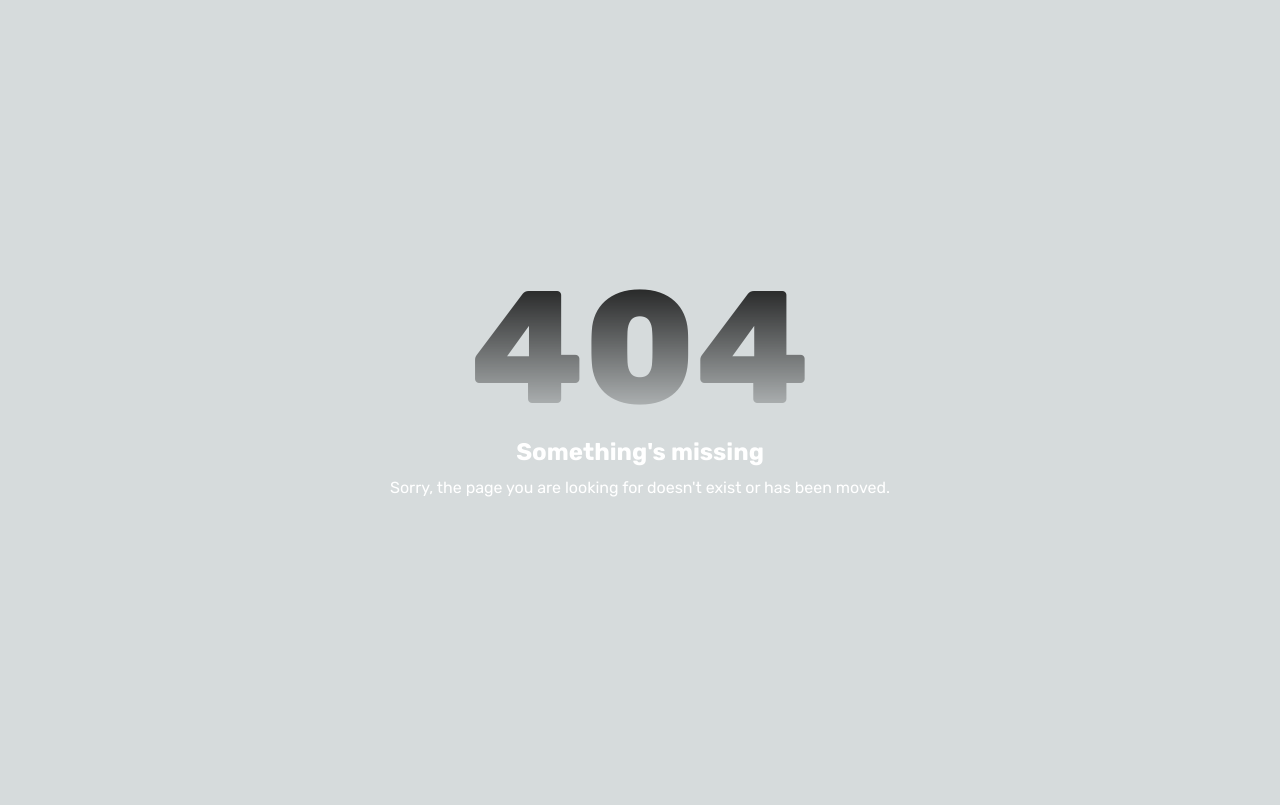
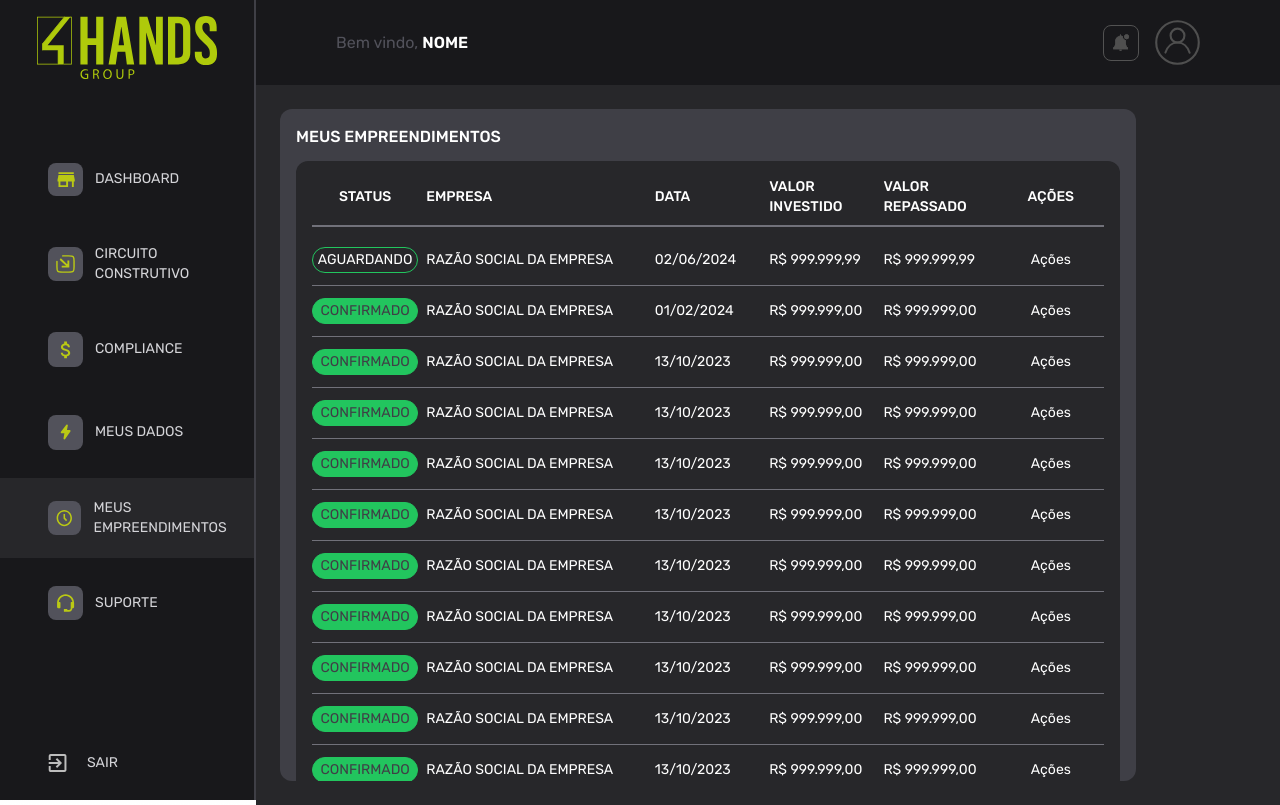
Before and after one commit to douglasc-c/jb-next, a Next.js app: page /pt-BR/myventures in a window 1280 px wide. Before the commit this address had no page. Built offline with nearby package versions, Linux system fonts and the light colour scheme.

Commit message:
feat(myventures):create layout page

```diff
--- a/src/app/[locale]/(authenticated)/bussines/page.tsx
+++ /dev/null
@@ -1,32 +0,0 @@
-'use client'
-
-import { useLayoutContext } from '@/context/layout-context'
-// import Image from 'next/image'
-
-export default function Bussines() {
-  const { textMyData } = useLayoutContext()
-
-  // const data = {
-  //   name: 'Joao',
-  //   lastName: 'Anastacio',
-  //   email: 'joao@gmail.com',
-  //   documentNumber: '123.1234.123-12',
-  //   dateOfBith: '01/01/1993',
-  //   country: 'Brasil',
-  //   address: 'Rua Joao Nastacio',
-  //   city: 'Curitiba',
-  //   password: '123456',
-  //   confirmPassword: '123456',
-  // }
-
-  return (
-    <main className="bg-zinc-800 h-[calc(90vh)] flex flex-col p-6 pr-36">
-      <div className="flex flex-col p-4 bg-zinc-700 rounded-xl space-y-3">
-        <h1 className="uppercase font-medium">{textMyData.myData}</h1>
-        <div className="flex flex-col p-10 bg-zinc-800 rounded-xl space-y-10">
-
-        </div>
-      </div>
-    </main>
-  )
-}
--- a/src/app/[locale]/(authenticated)/contracts/page.tsx
+++ b/src/app/[locale]/(authenticated)/constructioncircuit/page.tsx
@@ -1,11 +1,11 @@
 'use client'
 
-import { ConstructionCircuit } from '@/components/cards/construction-circuit'
+import { Contract } from '@/components/cards/contract'
 import { useLayoutContext } from '@/context/layout-context'
 // import Image from 'next/image'
 
-export default function Contracts() {
-  const { textContracts } = useLayoutContext()
+export default function ConstructionCircuit() {
+  const { textConstructionCircuit } = useLayoutContext()
 
   const data = [
     {
@@ -33,11 +33,10 @@ export default function Contracts() {
   return (
     <main className="bg-zinc-800 h-[calc(90vh)] flex flex-col p-6 pr-36">
       <div className="flex flex-col p-4 bg-zinc-700 rounded-xl space-y-3 overflow-y-auto max-h-md relative">
-        <h1 className="uppercase font-medium">{textContracts.constructionCircuit}</h1>
+        <h1 className="uppercase font-medium">{textConstructionCircuit.constructionCircuit}</h1>
         {data.map((item, index) => (
-          <ConstructionCircuit key={index} data={item} />
+          <Contract key={index} data={item} />
         ))}
-        {/* <div className="absolute inset-x-0 bottom-0 h-16 bg-gradient-to-t from-black to-transparent pointer-events-none" /> */}
       </div>
     </main>
   )
--- a/src/app/[locale]/(authenticated)/dashboard/page.tsx
+++ b/src/app/[locale]/(authenticated)/dashboard/page.tsx
@@ -16,6 +16,30 @@ export default function Dashboard() {
     balance: textDataInvestments.balanceInvested,
     type: textDataInvestments.invested,
   }
+
+  const data = [
+    {
+      status: 'AGUARDANDO',
+      empresa: 'RAZÃO SOCIAL DA EMPRESA',
+      data: '02/06/2024',
+      valorInvestimento: 'R$ 999.999,99',
+      valorRepassado: 'R$ 999.999,99',
+    },
+    {
+      status: 'CONFIRMADO',
+      empresa: 'RAZÃO SOCIAL DA EMPRESA',
+      data: '01/02/2024',
+      valorInvestimento: 'R$ 999.999,00',
+      valorRepassado: 'R$ 999.999,00',
+    },
+    {
+      status: 'CONFIRMADO',
+      empresa: 'RAZÃO SOCIAL DA EMPRESA',
+      data: '13/10/2023',
+      valorInvestimento: 'R$ 999.999,00',
+      valorRepassado: 'R$ 999.999,00',
+    },
+  ]
 
   return (
     <main className="bg-zinc-800 h-[calc(90vh)] flex flex-col items-start p-6 pr-36 space-y-4">
@@ -46,7 +70,7 @@ export default function Dashboard() {
         <NewOpportunities />
       </section>
       <section className="flex w-full space-x-6">
-        <MyContracts />
+        <MyContracts  bgColor="bg-zinc-700" data={data} />
       </section>
     </main>
   )
--- a/src/app/[locale]/(authenticated)/layout.tsx
+++ b/src/app/[locale]/(authenticated)/layout.tsx
@@ -115,8 +115,12 @@ export default async function RootLayout({
     ),
   }
 
-  const textContracts = {
+  const textConstructionCircuit = {
     constructionCircuit: t('TextLang.constructionCircuit'),
+  }
+
+  const textMyVentures = {
+    myVentures: t('TextLang.myVentures'),
   }
 
   const layoutValue: LayoutContextProps = {
@@ -126,7 +130,8 @@ export default async function RootLayout({
     textMyContracts,
     textMyData,
     textCompliance,
-    textContracts,
+    textConstructionCircuit,
+    textMyVentures,
     locale,
   }
 
--- /dev/null
+++ b/src/app/[locale]/(authenticated)/myventures/page.tsx
@@ -0,0 +1,161 @@
+'use client'
+
+import { MyContracts } from '@/components/cards/my-contracts'
+import { useLayoutContext } from '@/context/layout-context'
+// import Image from 'next/image'
+
+export default function MyVentures() {
+  const { textMyVentures } = useLayoutContext()
+
+  const data = [
+    {
+      status: 'AGUARDANDO',
+      empresa: 'RAZÃO SOCIAL DA EMPRESA',
+      data: '02/06/2024',
+      valorInvestimento: 'R$ 999.999,99',
+      valorRepassado: 'R$ 999.999,99',
+    },
+    {
+      status: 'CONFIRMADO',
+      empresa: 'RAZÃO SOCIAL DA EMPRESA',
+      data: '01/02/2024',
+      valorInvestimento: 'R$ 999.999,00',
+      valorRepassado: 'R$ 999.999,00',
+    },
+    {
+      status: 'CONFIRMADO',
+      empresa: 'RAZÃO SOCIAL DA EMPRESA',
+      data: '13/10/2023',
+      valorInvestimento: 'R$ 999.999,00',
+      valorRepassado: 'R$ 999.999,00',
+    },
+    {
+      status: 'CONFIRMADO',
+      empresa: 'RAZÃO SOCIAL DA EMPRESA',
+      data: '13/10/2023',
+      valorInvestimento: 'R$ 999.999,00',
+      valorRepassado: 'R$ 999.999,00',
+    },
+    {
+      status: 'CONFIRMADO',
+      empresa: 'RAZÃO SOCIAL DA EMPRESA',
+      data: '13/10/2023',
+      valorInvestimento: 'R$ 999.999,00',
+      valorRepassado: 'R$ 999.999,00',
+    },
+    {
+      status: 'CONFIRMADO',
+      empresa: 'RAZÃO SOCIAL DA EMPRESA',
+      data: '13/10/2023',
+      valorInvestimento: 'R$ 999.999,00',
+      valorRepassado: 'R$ 999.999,00',
+    },
+    {
+      status: 'CONFIRMADO',
+      empresa: 'RAZÃO SOCIAL DA EMPRESA',
+      data: '13/10/2023',
+      valorInvestimento: 'R$ 999.999,00',
+      valorRepassado: 'R$ 999.999,00',
+    },
+    {
+      status: 'CONFIRMADO',
+      empresa: 'RAZÃO SOCIAL DA EMPRESA',
+      data: '13/10/2023',
+      valorInvestimento: 'R$ 999.999,00',
+      valorRepassado: 'R$ 999.999,00',
+    },
+    {
+      status: 'CONFIRMADO',
+      empresa: 'RAZÃO SOCIAL DA EMPRESA',
+      data: '13/10/2023',
+      valorInvestimento: 'R$ 999.999,00',
+      valorRepassado: 'R$ 999.999,00',
+    },
+    {
+      status: 'CONFIRMADO',
+      empresa: 'RAZÃO SOCIAL DA EMPRESA',
+      data: '13/10/2023',
+      valorInvestimento: 'R$ 999.999,00',
+      valorRepassado: 'R$ 999.999,00',
+    },
+    {
+      status: 'CONFIRMADO',
+      empresa: 'RAZÃO SOCIAL DA EMPRESA',
+      data: '13/10/2023',
+      valorInvestimento: 'R$ 999.999,00',
+      valorRepassado: 'R$ 999.999,00',
+    },
+    {
+      status: 'CONFIRMADO',
+      empresa: 'RAZÃO SOCIAL DA EMPRESA',
+      data: '13/10/2023',
+      valorInvestimento: 'R$ 999.999,00',
+      valorRepassado: 'R$ 999.999,00',
+    },
+    {
+      status: 'CONFIRMADO',
+      empresa: 'RAZÃO SOCIAL DA EMPRESA',
+      data: '13/10/2023',
+      valorInvestimento: 'R$ 999.999,00',
+      valorRepassado: 'R$ 999.999,00',
+    },
+    {
+      status: 'CONFIRMADO',
+      empresa: 'RAZÃO SOCIAL DA EMPRESA',
+      data: '13/10/2023',
+      valorInvestimento: 'R$ 999.999,00',
+      valorRepassado: 'R$ 999.999,00',
+    },
+    {
+      status: 'CONFIRMADO',
+      empresa: 'RAZÃO SOCIAL DA EMPRESA',
+      data: '13/10/2023',
+      valorInvestimento: 'R$ 999.999,00',
+      valorRepassado: 'R$ 999.999,00',
+    },
+    {
+      status: 'CONFIRMADO',
+      empresa: 'RAZÃO SOCIAL DA EMPRESA',
+      data: '13/10/2023',
+      valorInvestimento: 'R$ 999.999,00',
+      valorRepassado: 'R$ 999.999,00',
+    },
+    {
+      status: 'CONFIRMADO',
+      empresa: 'RAZÃO SOCIAL DA EMPRESA',
+      data: '13/10/2023',
+      valorInvestimento: 'R$ 999.999,00',
+      valorRepassado: 'R$ 999.999,00',
+    },
+    {
+      status: 'CONFIRMADO',
+      empresa: 'RAZÃO SOCIAL DA EMPRESA',
+      data: '13/10/2023',
+      valorInvestimento: 'R$ 999.999,00',
+      valorRepassado: 'R$ 999.999,00',
+    },
+    {
+      status: 'CONFIRMADO',
+      empresa: 'RAZÃO SOCIAL DA EMPRESA',
+      data: '13/10/2023',
+      valorInvestimento: 'R$ 999.999,00',
+      valorRepassado: 'R$ 999.999,00',
+    },
+    {
+      status: 'CONFIRMADO',
+      empresa: 'RAZÃO SOCIAL DA EMPRESA',
+      data: '13/10/2023',
+      valorInvestimento: 'R$ 999.999,00',
+      valorRepassado: 'R$ 999.999,00',
+    },
+  ]
+
+  return (
+    <main className="bg-zinc-800 h-[calc(90vh)] flex flex-col p-6 pr-36">
+      <div className="flex flex-col p-4 bg-zinc-700 rounded-xl space-y-3 overflow-y-auto max-h-md relative">
+        <h1 className="uppercase font-medium">{textMyVentures.myVentures}</h1>
+        <MyContracts  bgColor="bg-zinc-800" data={data} />
+      </div>
+    </main>
+  )
+}
--- a/src/components/cards/construction-circuit.tsx
+++ b/src/components/cards/contract.tsx
@@ -12,7 +12,7 @@ interface ContractProps {
   }
 }
 
-export function ConstructionCircuit({ data }: ContractProps) {
+export function Contract({ data }: ContractProps) {
   const { textNewOpportunities } = useLayoutContext()
   const [isModalOpen, setIsModalOpen] = useState(false)
 
--- a/src/components/cards/my-contracts.tsx
+++ b/src/components/cards/my-contracts.tsx
@@ -1,7 +1,6 @@
 'use client'
 
 import { useLayoutContext } from '@/context/layout-context'
-// import Image from 'next/image'
 
 type RowData = {
   status: string
@@ -10,35 +9,17 @@ type RowData = {
   valorInvestimento: string
   valorRepassado: string
 }
-export function MyContracts() {
+
+interface MyContractsProps {
+  bgColor: string
+  data: RowData[]
+}
+
+export function MyContracts({ bgColor, data }: MyContractsProps) {
   const { textMyContracts } = useLayoutContext()
 
-  const data: RowData[] = [
-    {
-      status: 'AGUARDANDO',
-      empresa: 'RAZÃO SOCIAL DA EMPRESA',
-      data: '02/06/2024',
-      valorInvestimento: 'R$ 999.999,99',
-      valorRepassado: 'R$ 999.999,99',
-    },
-    {
-      status: 'CONFIRMADO',
-      empresa: 'RAZÃO SOCIAL DA EMPRESA',
-      data: '01/02/2024',
-      valorInvestimento: 'R$ 999.999,00',
-      valorRepassado: 'R$ 999.999,00',
-    },
-    {
-      status: 'CONFIRMADO',
-      empresa: 'RAZÃO SOCIAL DA EMPRESA',
-      data: '13/10/2023',
-      valorInvestimento: 'R$ 999.999,00',
-      valorRepassado: 'R$ 999.999,00',
-    },
-  ]
-
   return (
-    <section className="flex flex-col p-4 bg-zinc-700 rounded-xl h-auto justify-around w-full">
+    <section className={`flex flex-col p-4 ${bgColor} rounded-xl h-auto justify-around w-full`}>
       <div className="grid grid-cols-7 gap-2 w-full uppercase text-sm font-medium items-center">
         <h3 className="text-center">{textMyContracts.status}</h3>
         <h3 className="col-span-2">{textMyContracts.company}</h3>
@@ -46,14 +27,12 @@ export function MyContracts() {
         <h3 className="">{textMyContracts.amountInvested}</h3>
         <h3 className="">{textMyContracts.amountTransferred}</h3>
         <h3 className="text-center">{textMyContracts.shares}</h3>
-        <h3 className="text-center">{textMyContracts.shares}</h3>
-        <h3 className="text-center">{textMyContracts.company}</h3>
       </div>
       <span className="border border-zinc-500 my-2" />
       {data.map((row, index) => (
         <div
           key={index}
-          className="grid grid-cols-7 gap-2 w-full text-sm font-normal py-1 items-center"
+          className="grid grid-cols-7 gap-2 w-full text-sm font-normal py-3 items-center border-b border-zinc-500"
         >
           <div
             className={`border rounded-full text-center border-green-500 py-0.5 ${
--- a/src/components/header/sidebar.tsx
+++ b/src/components/header/sidebar.tsx
@@ -38,7 +38,7 @@ const Sidebar: React.FC<SidebarProps> = ({ text, locale }) => {
         <ButtonMenu
           params={{
             title: text.constructionCircuit,
-            path: `/${locale}/contracts`,
+            path: `/${locale}/constructioncircuit`,
             icon: 'arrowDiagonalGreen',
           }}
         />
@@ -59,7 +59,7 @@ const Sidebar: React.FC<SidebarProps> = ({ text, locale }) => {
         <ButtonMenu
           params={{
             title: text.myVentures,
-            path: `/${locale}/bussines`,
+            path: `/${locale}/myventures`,
             icon: 'clock',
           }}
         />
--- a/src/context/layout-context.tsx
+++ b/src/context/layout-context.tsx
@@ -72,8 +72,12 @@ export interface LayoutContextProps {
     howDoIChangeMyDataAndDocuments: string
   }
 
-  textContracts:{
+  textConstructionCircuit:{
     constructionCircuit: string
+  }
+
+  textMyVentures:{
+    myVentures: string
   }
 
   locale: string
```
